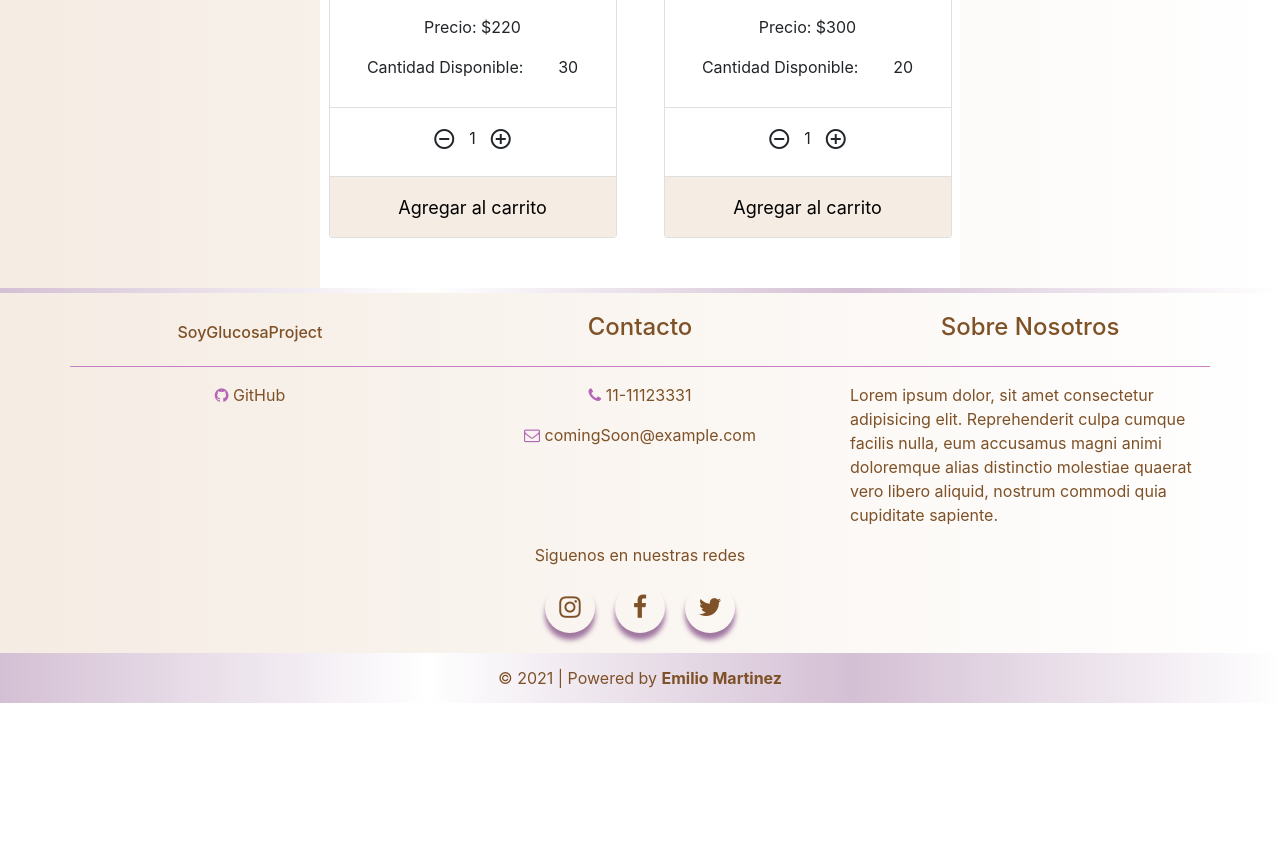
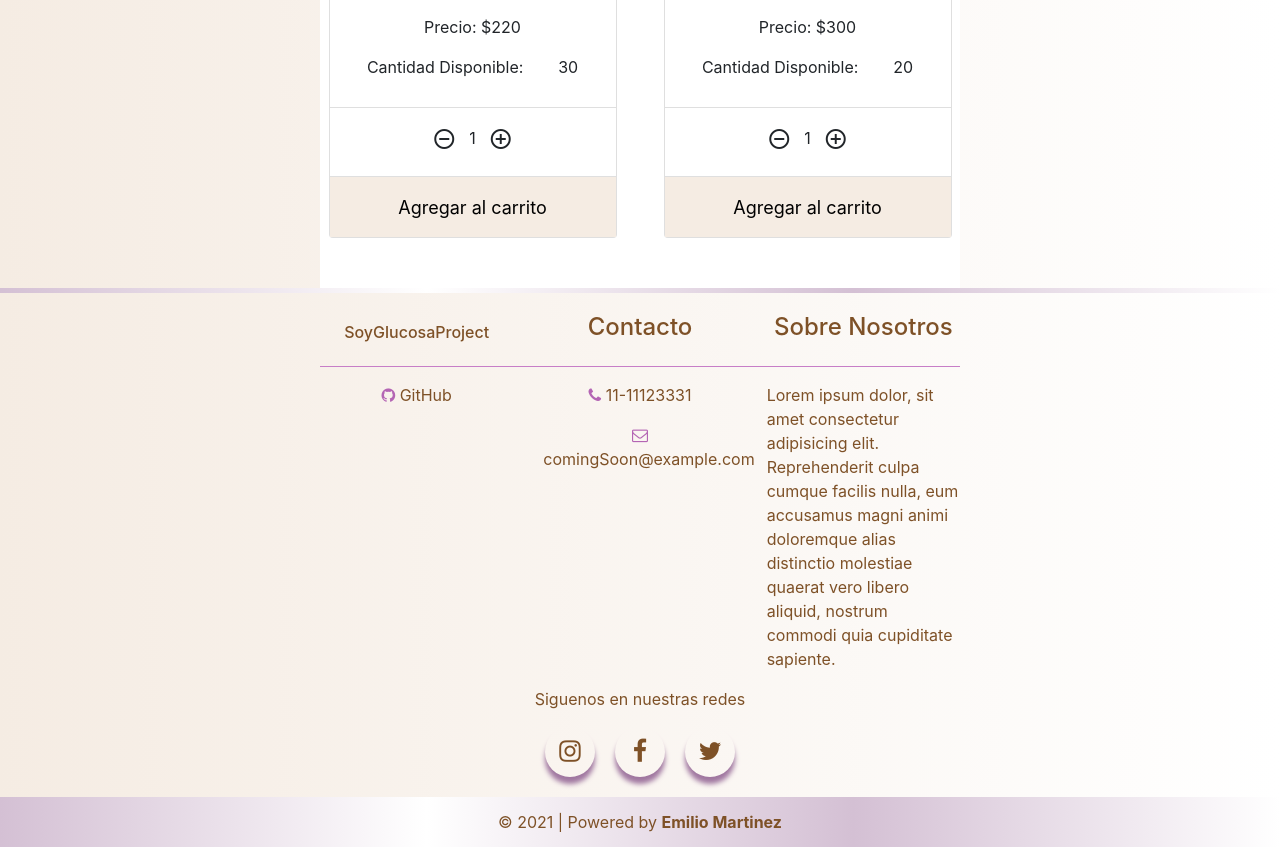
Before and after one commit to emilioantonio29/soyGlucosaProject, a website: page index.html in a window 1280 px wide. Shown: the part 5359-6206 px from the top of the page. Before the commit the page ends 6062 px from the top, so only its background shows below. Drawn offline with nearby package versions, Linux system fonts and the light colour scheme; no server answers.

Commit message:
Update index.html

```diff
--- a/index.html
+++ b/index.html
@@ -1682,7 +1682,7 @@
       <div class="intro ">
       </div>
       <div class="center colorBrown2">
-        <div class="container container2" style="padding: 20px 0px 0px 0px;">
+        <div class="container container2 col-md-6" style="padding: 20px 0px 0px 0px;">
           <div class="row">
             <div class="col-md-4 col-md-4 d-flex justify-content-center align-items-end">
               <h6>SoyGlucosaProject</h6>
```
